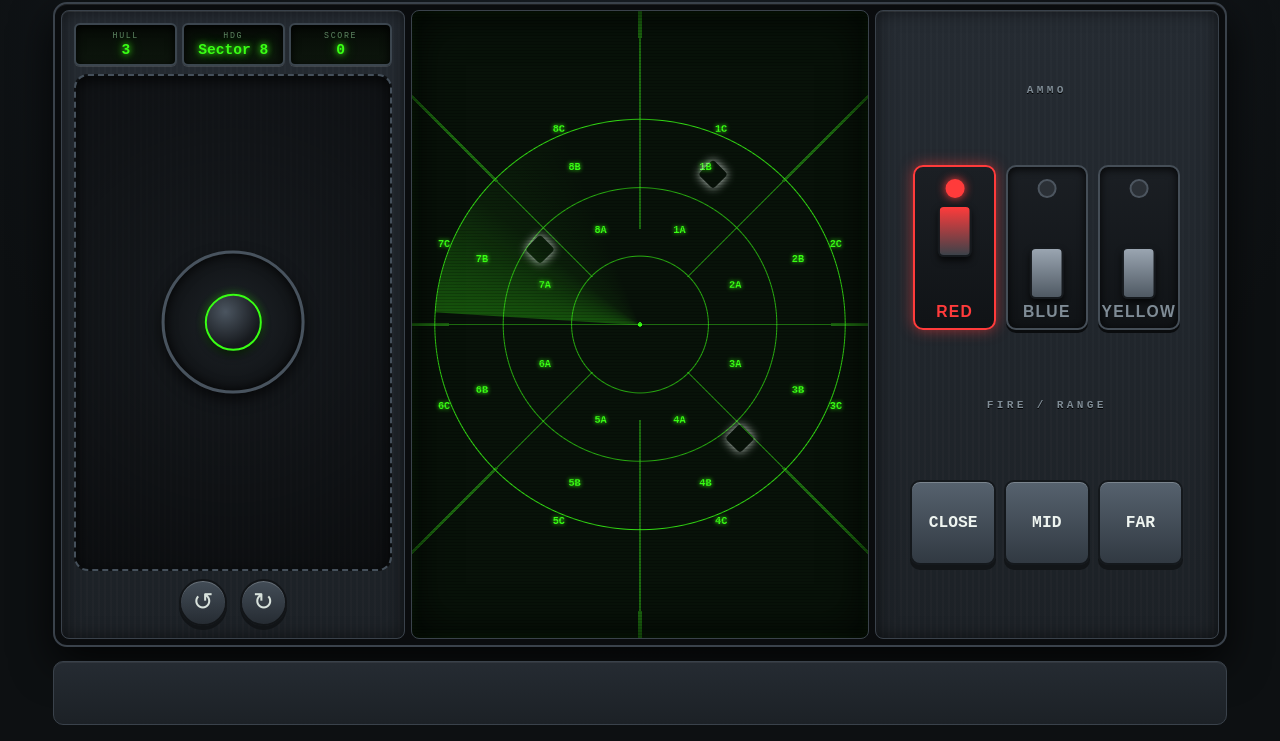
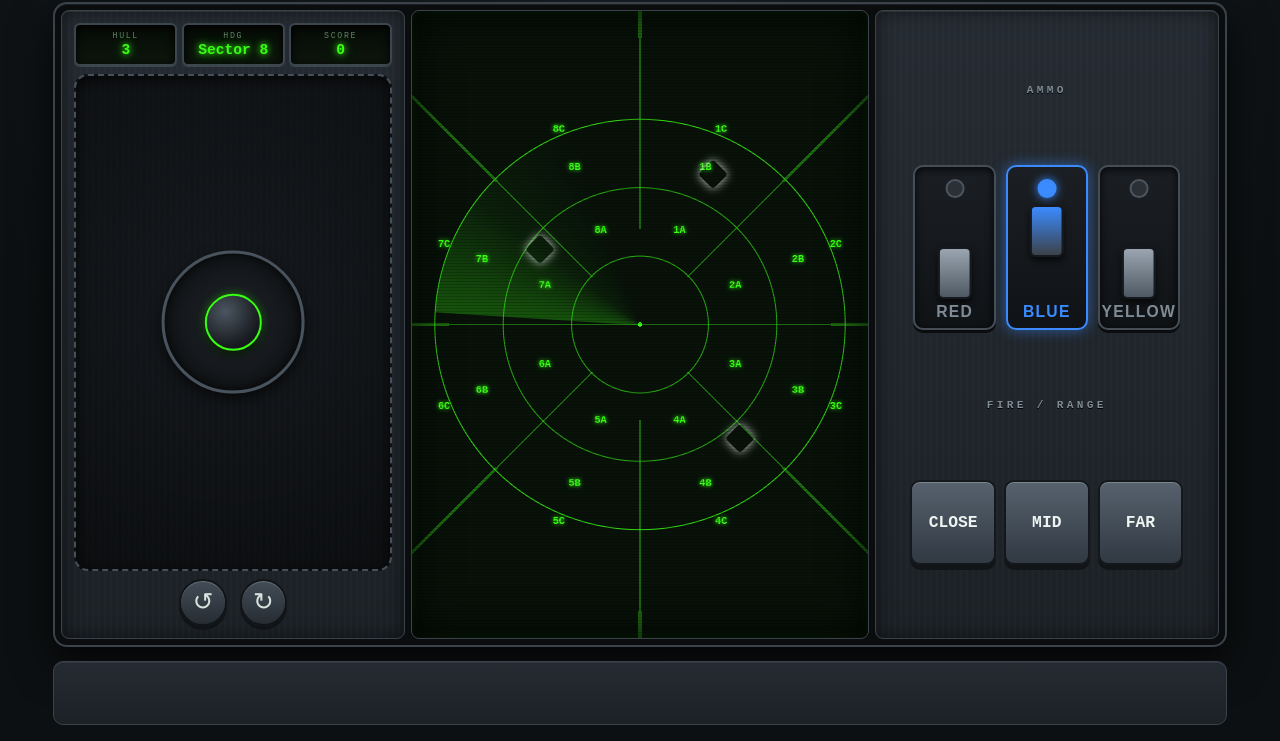
Before and after one commit to TienzoDrake09/tienzo_umayam_burla_project, a plain HTML site: page index.html in a window 1280 px wide. Both pictures are taken after a click on the button "BLUE". Shown: the part 59-800 px from the top of the page. Drawn offline with Linux system fonts and the light colour scheme.

Commit message:
made the switches functional with JS

```diff
--- a/index.html
+++ b/index.html
@@ -5,6 +5,7 @@
     <meta name="viewport" content="width=device-width, initial-scale=1.0">
     <link rel="stylesheet" href="style.css">
     <link rel="stylesheet" href="enemies/enemies.css">
+    <script src="script.js" defer></script>
     <title>Beelzebub Battle Ship Console</title>
 </head>
 
--- a/script.js
+++ b/script.js
@@ -0,0 +1,13 @@
+const ammoSwitches = document.querySelectorAll(".ammo-switch");
+
+ammoSwitches.forEach((ammoSwitch) => {
+    ammoSwitch.addEventListener("click", () => {
+        ammoSwitches.forEach((otherSwitch) => {
+            otherSwitch.setAttribute(
+                "aria-pressed",
+                String(otherSwitch === ammoSwitch),
+            );
+        });
+
+    });
+});
```
